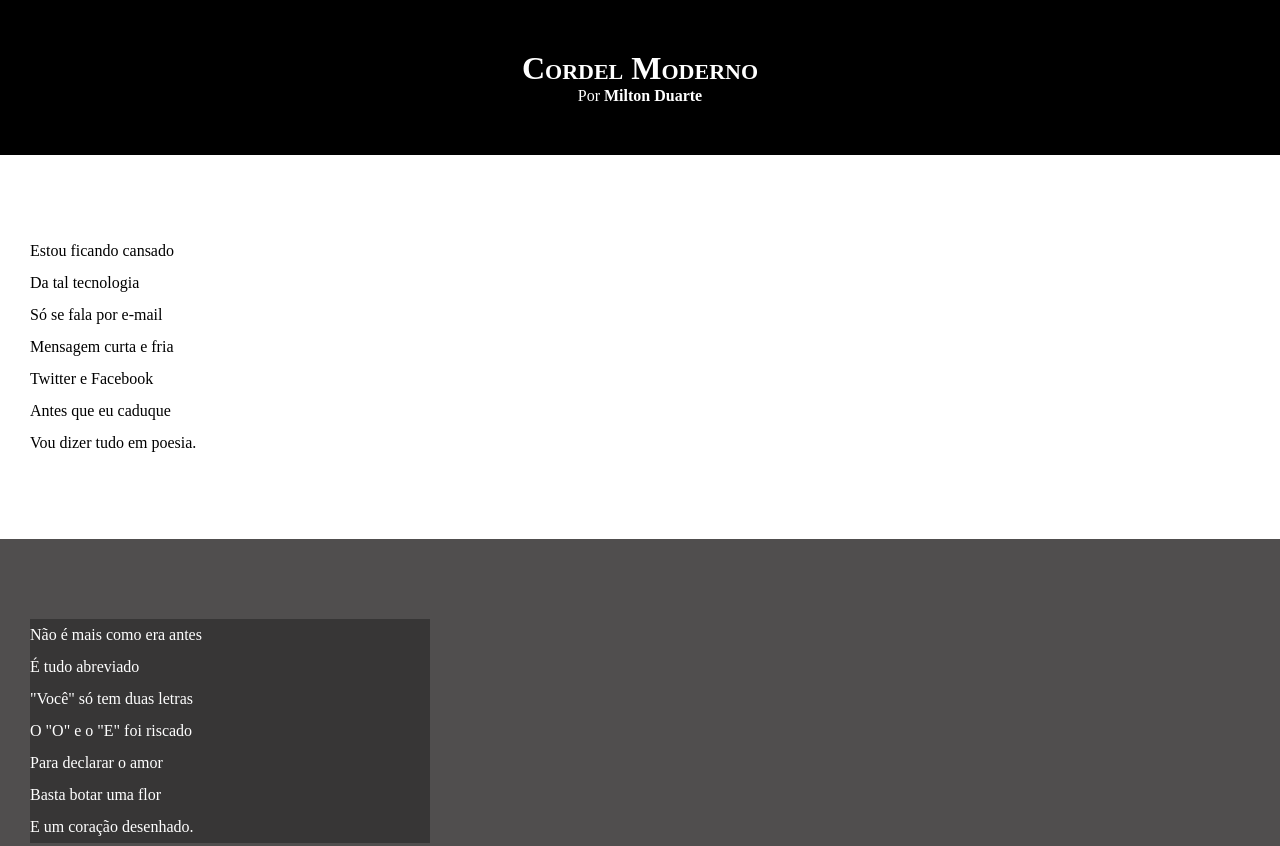
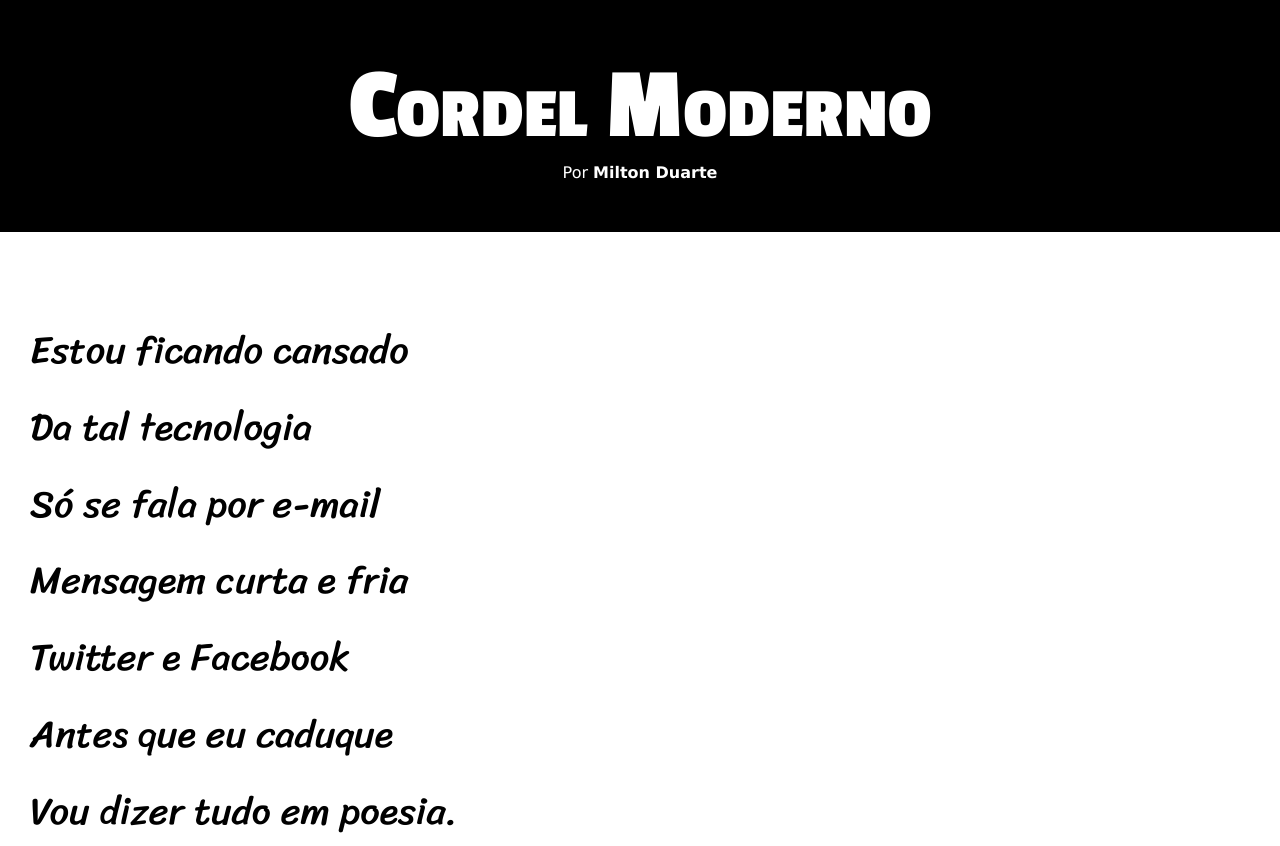
Before and after one commit to Souza110/projeto-cordel, a plain HTML site: page index.html in a window 1280 px wide. Shown: the top 846 px of the page. Drawn offline with Linux system fonts and the light colour scheme.

Commit message:
atualização de estilos

```diff
--- a/estilo/style.css
+++ b/estilo/style.css
@@ -1,12 +1,23 @@
 @charset "utf-8";
 
+@import url('https://fonts.googleapis.com/css2?family=Passion+One:wght@400;700;900&display=swap');
+
+@import url('https://fonts.googleapis.com/css2?family=Sriracha&display=swap');
+
+:root{
+    --fonte1: verdana, geneva, tahoma, sans-serif;
+    --fonte2: 'Passion one', cursive;
+    --fonte3: 'Sriracha', cursive;
+}
 *{
     margin: 0px;
     padding: 0px;
+    font-size: 1em;
 }
 html, body{
     min-height: 100vh;
     background-color: dark;
+    font-family: var(--fonte1);
 }
 
 header{
@@ -18,6 +29,8 @@ header{
 header > h1{
     padding-top: 50px;
     font-variant: small-caps;
+    font-size: 8vw;
+    font-family: var(--fonte2);
 }
 header > p{
     padding-bottom: 50px;
@@ -35,6 +48,8 @@ section{
     padding-bottom: 10vh;
     line-height: 2em;
     padding-left: 30px;
+    font-family: var(--fonte3);
+    font-size: 3vw;
 }
 
 section.normal{
@@ -48,7 +63,8 @@ section.imagem{
 }
 section.imagem > p{
     background-color: rgba(0, 0, 0, 0.308);
-    width: 400px;
+    display: inline-block;
+    padding: 5px;
 }
 footer{
     background-color: black;
```
Also changed, not shown: Read Me.txt (added).
